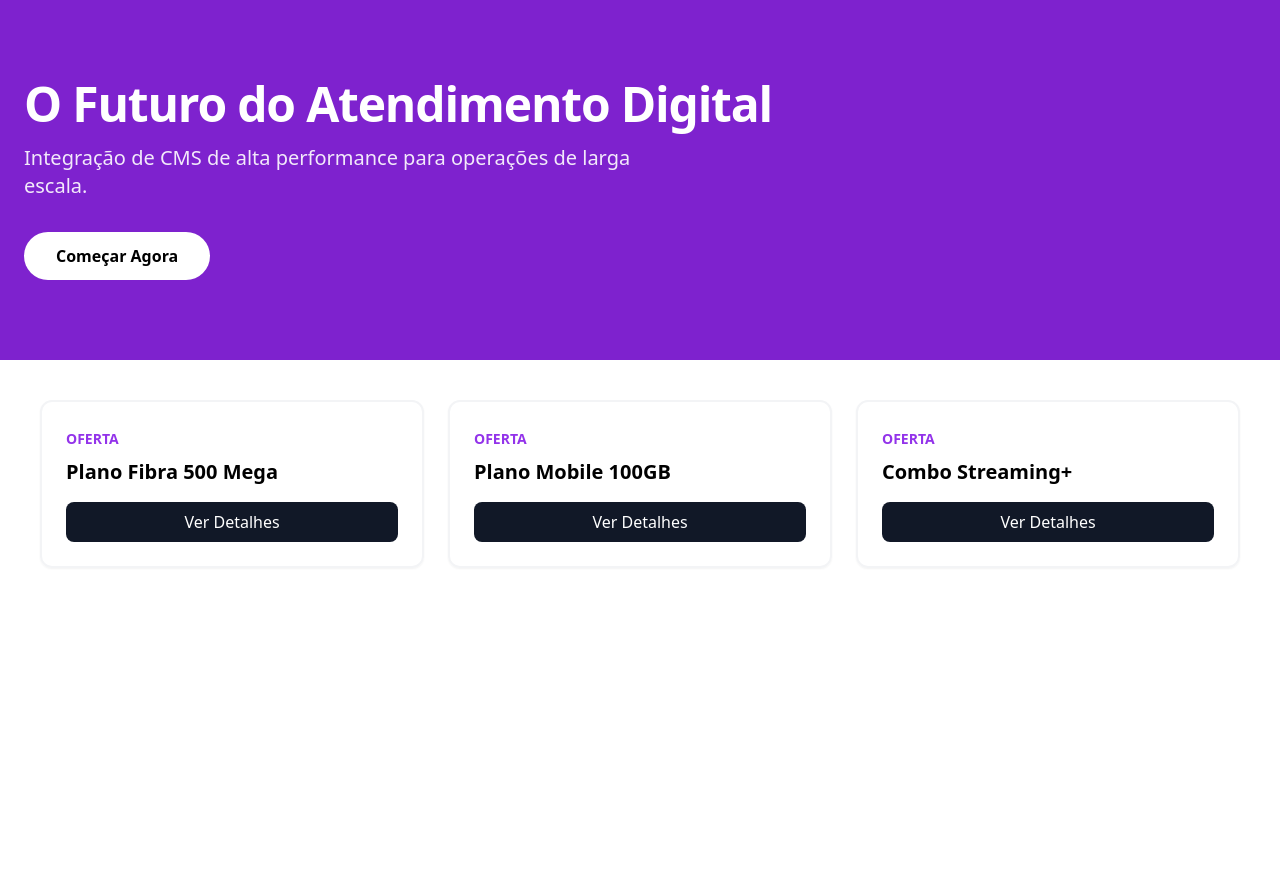
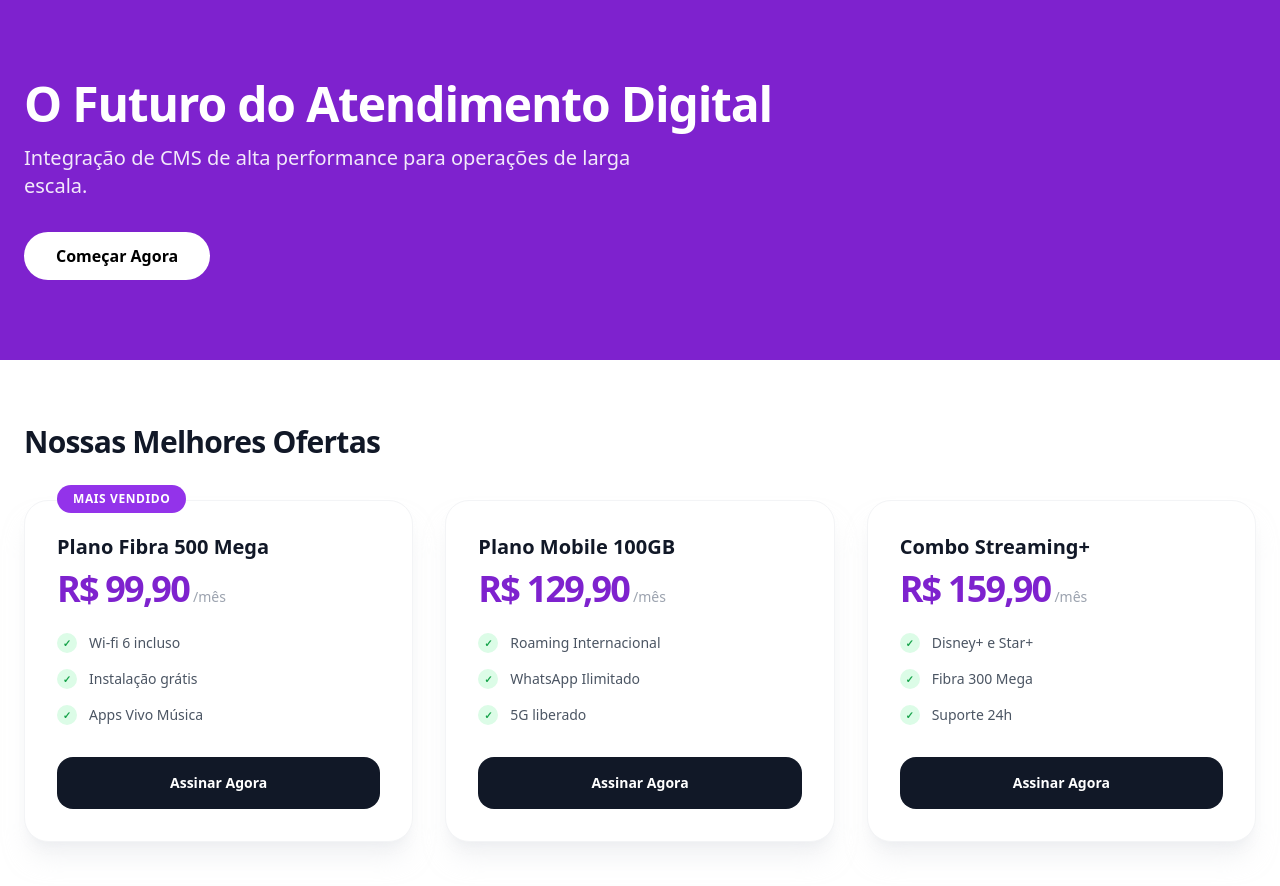
Before and after one commit to AdrianoPno/project-nexus, a Next.js app: page / in a window 1280 px wide. Shown: the top 886 px of the page. Before the commit the page ends 800 px from the top, so only its background shows below. Built offline with nearby package versions, Linux system fonts and the light colour scheme.

Commit message:
feat(PN-0001): finalize foundational cms engine and offer showcase

```diff
--- a/src/app/page.tsx
+++ b/src/app/page.tsx
@@ -1,4 +1,3 @@
-// src/app/page.tsx
 import { CMSManager } from "@/components/cms/CMSManager";
 import { CMSPageData } from "@/interfaces/cms.interface";
 
@@ -20,10 +19,40 @@ const mockPageData: CMSPageData = {
       id: "offers-001",
       resourceType: "offer-grid",
       props: {
+        title: "Nossas Melhores Ofertas",
         offers: [
-          { id: "1", name: "Plano Fibra 500 Mega" },
-          { id: "2", name: "Plano Mobile 100GB" },
-          { id: "3", name: "Combo Streaming+" },
+          {
+            id: "1",
+            title: "Plano Fibra 500 Mega",
+            price: "99,90",
+            period: "mês",
+            isHighlight: true,
+            features: [
+              "Wi-fi 6 incluso",
+              "Instalação grátis",
+              "Apps Vivo Música",
+            ],
+          },
+          {
+            id: "2",
+            title: "Plano Mobile 100GB",
+            price: "129,90",
+            period: "mês",
+            isHighlight: false,
+            features: [
+              "Roaming Internacional",
+              "WhatsApp Ilimitado",
+              "5G liberado",
+            ],
+          },
+          {
+            id: "3",
+            title: "Combo Streaming+",
+            price: "159,90",
+            period: "mês",
+            isHighlight: false,
+            features: ["Disney+ e Star+", "Fibra 300 Mega", "Suporte 24h"],
+          },
         ],
       },
     },
--- a/src/components/cms/CMSManager.tsx
+++ b/src/components/cms/CMSManager.tsx
@@ -3,31 +3,13 @@ import {
   CMSComponentProps,
   CMSComponentType,
 } from "@/interfaces/cms.interface";
-import { HeroBanner } from "./HeroBanner"; // Importando o componente real
+import { HeroBanner } from "./HeroBanner";
+import { OfferGrid } from "./OfferGrid";
 
 // Registro de componentes reais
 const COMPONENTS_MAP: Record<CMSComponentType, React.FC<any>> = {
-  "hero-banner": HeroBanner, // Agora ele aponta para o componente estilizado
-  "offer-grid": (
-    { offers }: any, // Mantemos o mock até criarmos o OfferGrid real
-  ) => (
-    <section className="p-10 grid grid-cols-1 md:grid-cols-3 gap-6 max-w-7xl mx-auto">
-      {offers?.map((o: any) => (
-        <div
-          key={o.id}
-          className="border-2 border-gray-100 p-6 rounded-xl shadow-sm hover:shadow-md transition-shadow"
-        >
-          <span className="text-purple-600 font-bold text-sm uppercase">
-            Oferta
-          </span>
-          <h3 className="text-xl font-bold mt-2">{o.name}</h3>
-          <button className="mt-4 w-full py-2 bg-gray-900 text-white rounded-lg">
-            Ver Detalhes
-          </button>
-        </div>
-      ))}
-    </section>
-  ),
+  "hero-banner": HeroBanner,
+  "offer-grid": OfferGrid,
 };
 
 export const CMSManager = ({
--- /dev/null
+++ b/src/components/cms/OfferGrid.tsx
@@ -0,0 +1,70 @@
+import { Offer } from "@/interfaces/cms.interface";
+
+interface OfferGridProps {
+  title?: string;
+  offers: Offer[];
+}
+
+export const OfferGrid = ({ title, offers }: OfferGridProps) => {
+  return (
+    <section className="max-w-7xl mx-auto py-16 px-6">
+      {title && (
+        <h2 className="text-3xl font-bold mb-10 text-gray-900 tracking-tight">
+          {title}
+        </h2>
+      )}
+
+      <div className="grid grid-cols-1 md:grid-cols-3 gap-8">
+        {offers?.map((offer) => (
+          <div
+            key={offer.id}
+            className="relative bg-white border border-gray-100 rounded-3xl p-8 shadow-xl shadow-gray-200/50 hover:scale-[1.02] transition-transform duration-300"
+          >
+            {/* Badge de Destaque */}
+            {offer.isHighlight && (
+              <span className="absolute -top-4 left-8 bg-purple-600 text-white text-xs font-bold px-4 py-1.5 rounded-full uppercase tracking-wider">
+                Mais Vendido
+              </span>
+            )}
+
+            <h3 className="text-xl font-bold text-gray-900 mb-2">
+              {offer.title}
+            </h3>
+
+            <div className="flex items-baseline gap-1 mb-6">
+              <span className="text-4xl font-black text-purple-700 tracking-tighter">
+                R$ {offer.price}
+              </span>
+              <span className="text-gray-400 font-medium text-sm">
+                /{offer.period}
+              </span>
+            </div>
+
+            <ul className="space-y-4 mb-8">
+              {offer.features?.map(
+                (
+                  feature,
+                  idx, // Adicionamos a '?' antes do ponto
+                ) => (
+                  <li
+                    key={idx}
+                    className="flex items-start gap-3 text-gray-600 text-sm"
+                  >
+                    <span className="flex-shrink-0 w-5 h-5 bg-green-100 text-green-600 rounded-full flex items-center justify-center text-[10px] font-bold">
+                      ✓
+                    </span>
+                    {feature}
+                  </li>
+                ),
+              )}
+            </ul>
+
+            <button className="w-full py-4 bg-gray-900 text-white rounded-2xl font-bold text-sm hover:bg-purple-700 hover:shadow-lg hover:shadow-purple-200 transition-all duration-300">
+              Assinar Agora
+            </button>
+          </div>
+        ))}
+      </div>
+    </section>
+  );
+};
```
Also changed, not shown: src/interfaces/cms.interface.ts (+9 -0 lines).
